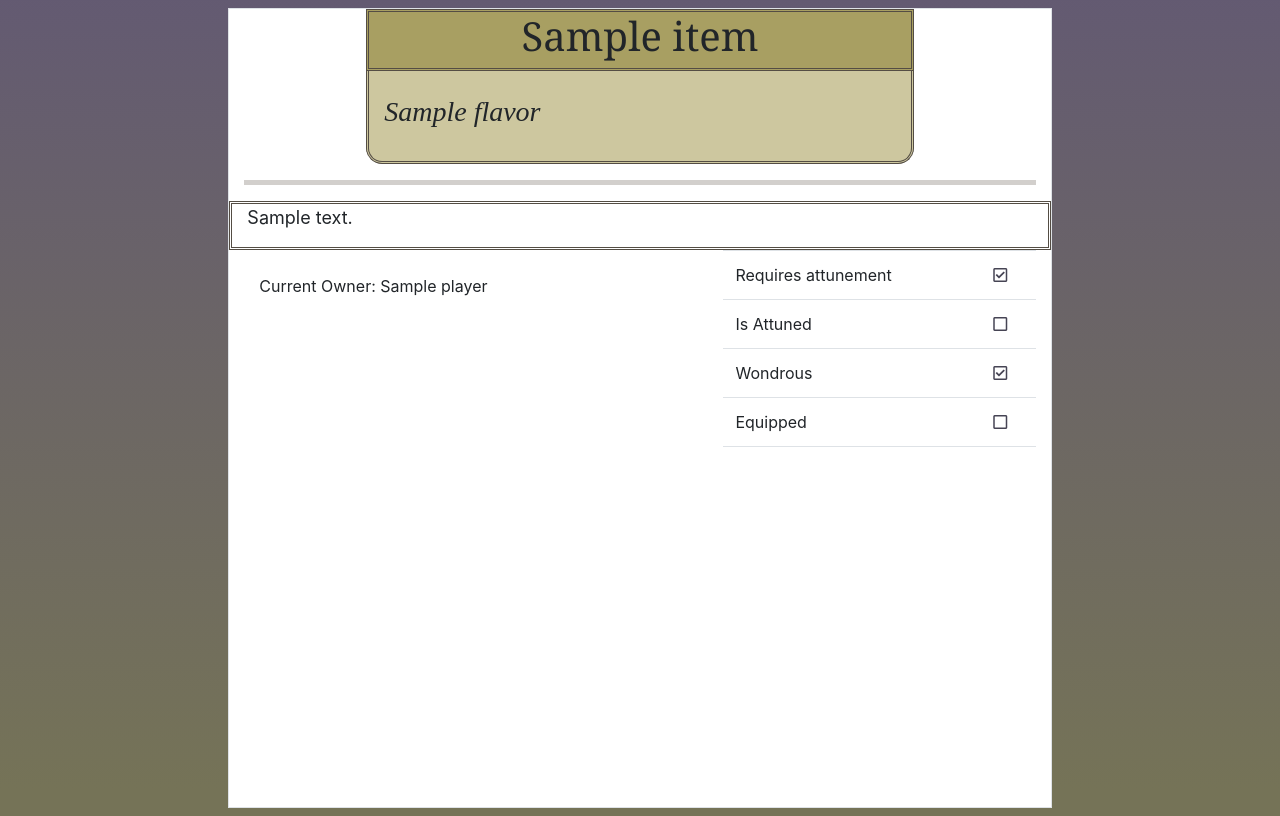
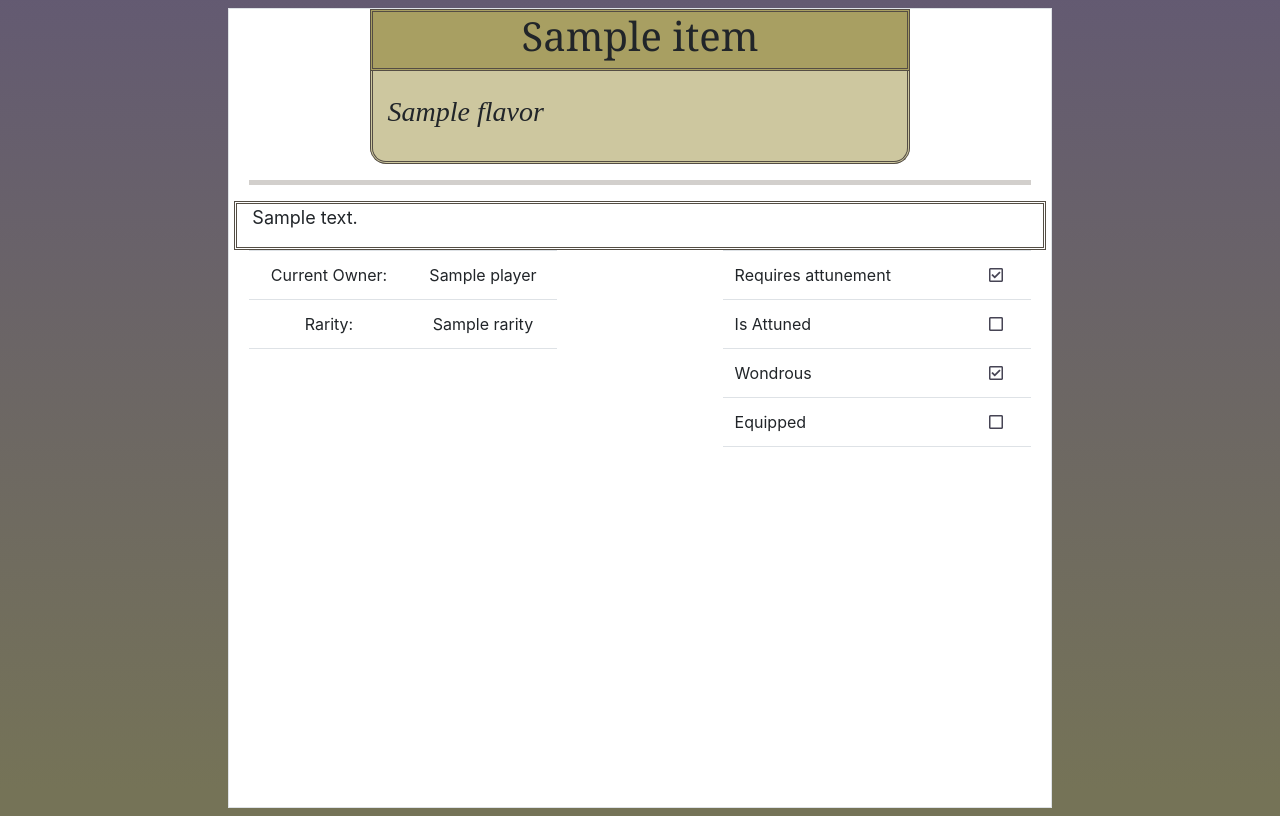
Before and after one commit to IJumpAround/aftermath, a Django app: template aftermath_django/item_management/templates/item_management/item_template.html in a window 1280 px wide. Shown: the part 103-919 px from the top of the page. Run offline with Django 3.2, Linux system fonts and the light colour scheme; the template is opened without the code that fills it: most values are stand-ins (such as "Sample title", 1, 10 or a date in 2020); some libraries are stand-ins or nearby versions.

Commit message:
Remove wondrous attribute. Wondrous should be an item rarity choice.

```diff
--- a/aftermath_django/item_management/models.py
+++ b/aftermath_django/item_management/models.py
@@ -83,7 +83,6 @@ class Item(models.Model):
                                null=True,
                                blank=True)
 
-    wondrous = models.BooleanField(default=False)
     requires_attunement = models.BooleanField(default=False)
     is_attuned = models.BooleanField(default=False)
 
@@ -97,13 +96,14 @@ class Item(models.Model):
                                      blank=True)
 
     quantity = models.IntegerField(default=1)
+    value = models.IntegerField(default=None, null=True)
 
     @classmethod
     def query_common_base_fields(cls):
         """To better return a consistent data structure in the main view we retrieve useful properties that
         are common to most items
         """
-        query = cls.objects.all().only('id', 'name', 'text_description', 'rarity', 'wondrous', 'requires_attunement',
+        query = cls.objects.all().only('id', 'name', 'text_description', 'rarity', 'requires_attunement',
                                        'is_attuned', 'player__name', 'quantity').annotate(
             model_type=Value(cls._meta.verbose_name_plural, output_field=models.CharField())).annotate(
             model_name=Value(cls._meta.model_name, output_field=models.CharField()))
--- a/aftermath_django/item_management/serializers.py
+++ b/aftermath_django/item_management/serializers.py
@@ -113,7 +113,6 @@ class BaseItemSerializer(serializers.Serializer):
     name = serializers.CharField()
     text_description = serializers.CharField()
     rarity = RaritySerializer()
-    wondrous = serializers.BooleanField()
     requires_attunement = serializers.BooleanField()
     player = serializers.StringRelatedField()
     quantity = serializers.IntegerField()
--- a/aftermath_django/item_management/static/item_management/css/item_template.css
+++ b/aftermath_django/item_management/static/item_management/css/item_template.css
@@ -13,8 +13,8 @@ h1 {
 }
 
 .table-container {
-    padding-left: 0 !important;
-    padding-right: 0!important;
+    padding-left: 5px !important;
+    padding-right: 5px!important;
     padding-top: 0!important;
 }
 
--- a/aftermath_django/item_management/static/item_management/js/items.js
+++ b/aftermath_django/item_management/static/item_management/js/items.js
@@ -58,7 +58,7 @@ $(document).ready(function () {
                 },
                 {"data": "text_description", visible: false},
                 {"data": "rarity", visible: false},
-                {"data": "wondrous", visible: false},
+                // {"data": "wondrous", visible: false},
                 {
                     "data": "requires_attunement", "className": "attunement_col icon",
                     "render": function (data, type, row, meta) {
@@ -84,7 +84,7 @@ $(document).ready(function () {
 
         ajax: {
 
-            url: 'http://localhost:8000/items/',
+            url: 'http://127.0.0.1:8000/items/',
             "contentType": 'application/json',
             "headers": {
                 'X-CSRFToken': csrftoken
--- a/aftermath_django/item_management/templates/item_management/item_template.html
+++ b/aftermath_django/item_management/templates/item_management/item_template.html
@@ -40,7 +40,7 @@
             <div class="col-lg-2 col-md-1 d-none d-md-block"></div>
         </div>
         <div class="row">
-            <div class="col">
+            <div class="col-12">
                 {% if item.text_description %}
                     <hr class="solid">
                     <div class="row" style="margin-top: 10px;">
@@ -53,10 +53,16 @@
 
                 <div class="row">
                     <div class="col-5">
-                        <div class="container-fluid">
-                            <br>
-                            Current Owner: {{ item.player }}
-                        </div>
+                        <table class="table lhs-info-table">
+                            <tr>
+                                <td>Current Owner:</td>
+                                <td>{{ item.player }}</td>
+                            </tr>
+                            <tr>
+                                <td>Rarity:</td>
+                                <td>{{ item.rarity }}</td>
+                            </tr>
+                        </table>
                     </div>
                     <div class="col-2"></div>
                     <div class="col-5">
@@ -83,15 +89,9 @@
                         </table>
                     </div>
                 </div>
-
-
             </div>
-
         </div>
     </div>
-
-
-
 {% endblock content %}
 
 requires_attunement:
--- a/aftermath_django/item_management/templates/item_management/items.html
+++ b/aftermath_django/item_management/templates/item_management/items.html
@@ -21,7 +21,6 @@
                 <th>Name</th>
                 <th>Description</th>
                 <th>Rarity</th>
-                <th>Wondrous</th>
                 <th>Attunement</th>
                 <th>Owner</th>
                 <th>Count</th>
--- a/aftermath_django/item_management/views.py
+++ b/aftermath_django/item_management/views.py
@@ -191,7 +191,7 @@ class BaseItemForm(ModelForm):
     class Meta:
         abstract = True
         model = Weapon
-        fields = 'name', 'flavor', 'rarity', 'wondrous', 'requires_attunement', 'is_attuned', 'player', 'obtained_from',
+        fields = 'name', 'flavor', 'rarity', 'requires_attunement', 'is_attuned', 'player', 'obtained_from',
         'quantity'
 
 
```
Also changed, not shown: aftermath_django/item_management/admin.py (+4 -4 lines), aftermath_django/item_management/templates/item_management/trait_template.html (added).
